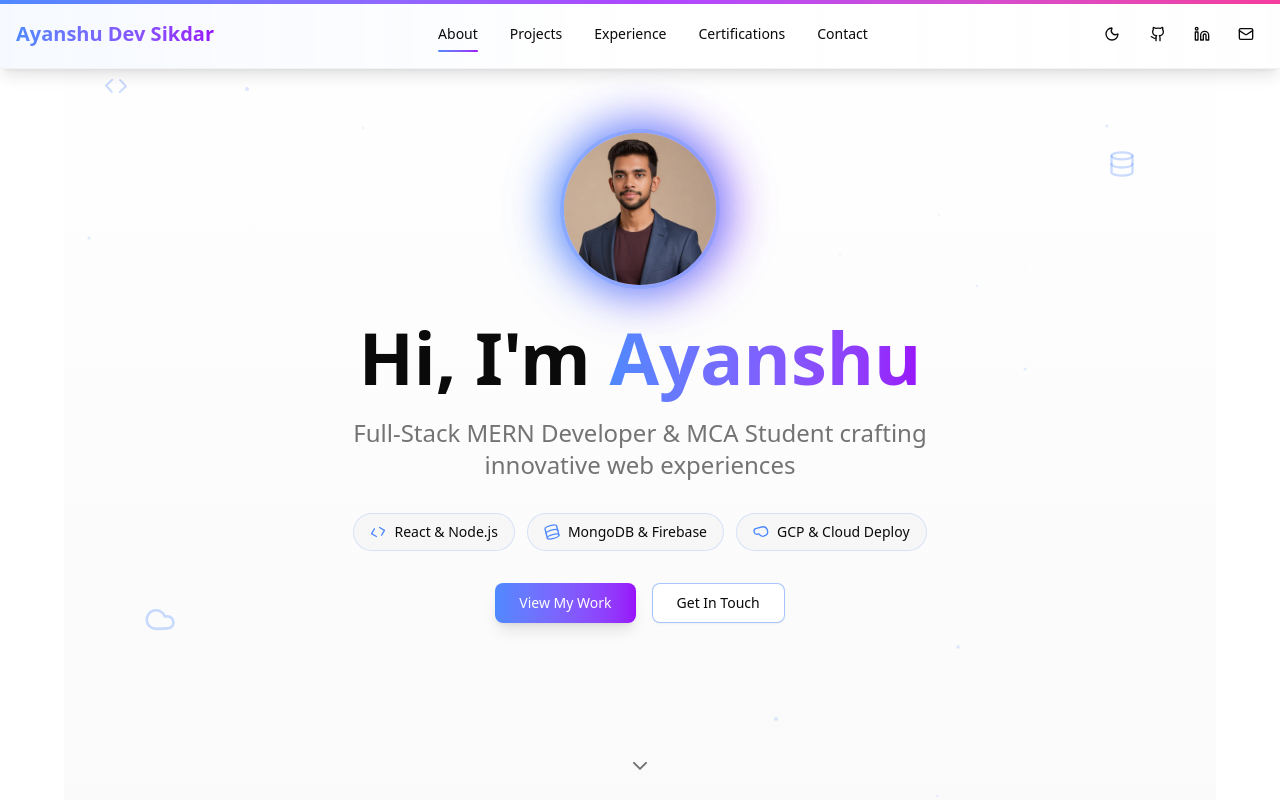
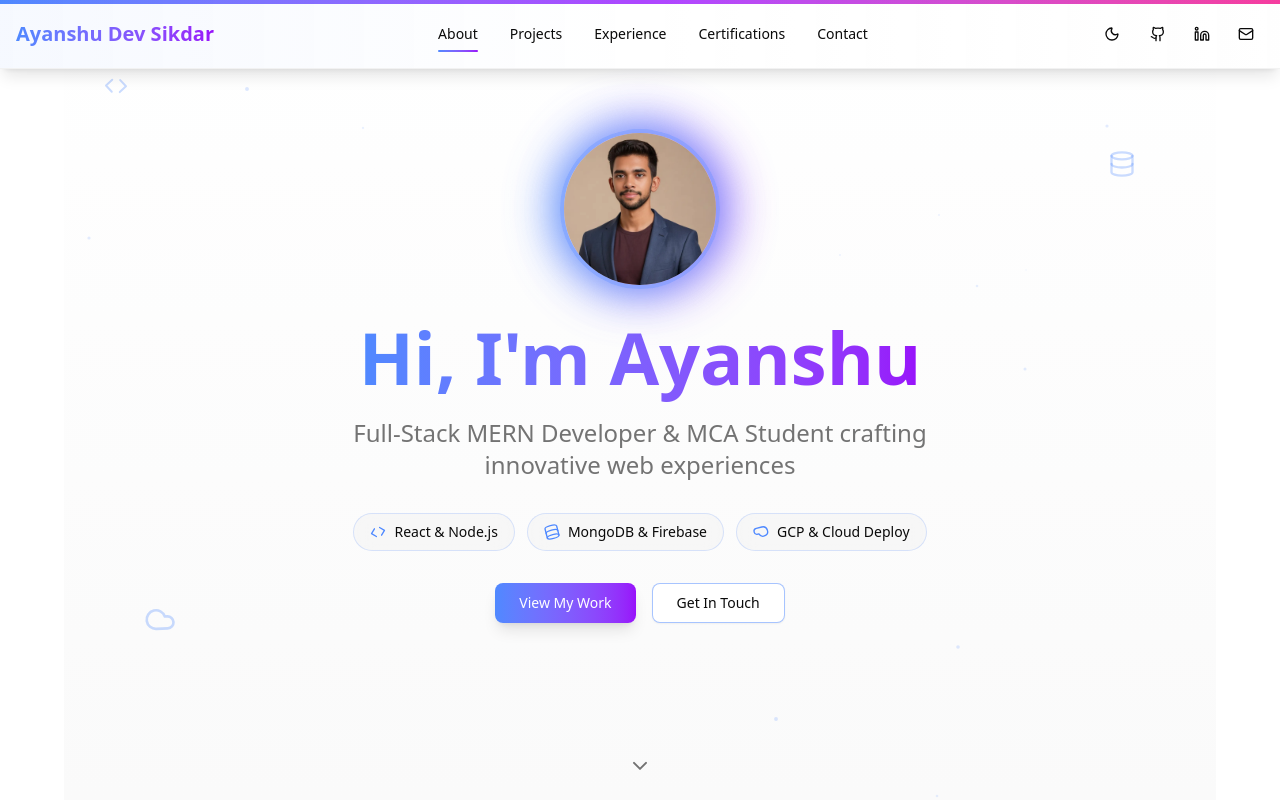
Before and after one commit to MET4L-DS/personal-portfolio, a React (Vite) app in the folder frontend/: page / in a window 1280 px wide. Shown: the top 800 px of the page. Built offline with nearby package versions, Linux system fonts and the light colour scheme.

Commit message:
dark mode gradient color update

```diff
--- a/frontend/src/components/Hero.tsx
+++ b/frontend/src/components/Hero.tsx
@@ -138,7 +138,6 @@ export function Hero() {
 							animate={{ opacity: 1, y: 0 }}
 							transition={{ delay: 0.7 }}
 						>
-							Hi, I'm{" "}
 							<motion.span
 								className="bg-gradient-to-r from-primary to-purple-600 bg-clip-text text-transparent"
 								animate={{
@@ -154,7 +153,7 @@ export function Hero() {
 									ease: "easeInOut",
 								}}
 							>
-								Ayanshu
+								Hi, I'm Ayanshu
 							</motion.span>
 						</motion.h1>
 					</motion.div>
--- a/frontend/src/index.css
+++ b/frontend/src/index.css
@@ -83,7 +83,7 @@
 	--card-foreground: oklch(0.985 0 0);
 	--popover: oklch(0.205 0 0);
 	--popover-foreground: oklch(0.985 0 0);
-	--primary: oklch(0.922 0 0);
+	--primary: oklch(80.207% 0.09925 264.053);
 	--primary-foreground: oklch(0.205 0 0);
 	--secondary: oklch(0.269 0 0);
 	--secondary-foreground: oklch(0.985 0 0);
```
